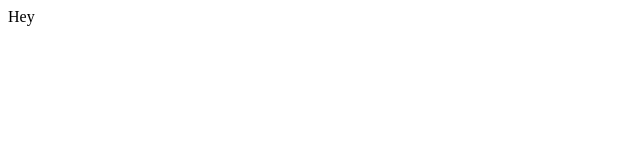
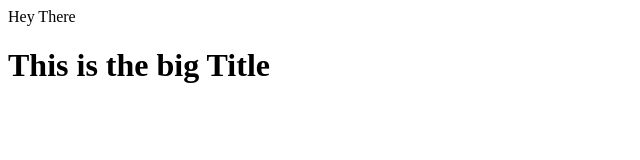
Before and after one commit to jeffmlb91/algo, a website: page index.html in a window 1280 px wide. Shown: the whole page, without its empty margins (0-640 px from the left). Drawn offline with Linux system fonts and the light colour scheme.

Commit message:
Learned to create and append element

```diff
--- a/app.js
+++ b/app.js
@@ -30,12 +30,26 @@
 
 
 
-const div = document.querySelector("div");
-// Text content will take the HTML
-//as is and display the text
-console.log(div.textContent);
+// const div = document.querySelector("div");
+// // Text content will take the HTML
+// //as is and display the text
+// console.log(div.textContent);
 
-// InnerText looks at the CSS as well as
-// In this case since the span as a
-// display: none, it will just print the text what's visible,...
-console.log(div.innerText);
+// // InnerText looks at the CSS as well as
+// // In this case since the span as a
+// // display: none, it will just print the text what's visible,...
+// console.log(div.innerText);
+
+
+// create a variable to store the targeted element
+const body = document.body;
+// create another variable of the object/tag we want to create;
+// use the createElement method to create it.
+const div = document.createElement('div');
+const firstTag = document.createElement('h1');
+//Add a content to the element you created
+div.textContent = "Hey There";
+firstTag.textContent = "This is the big Title";
+//append the element to its parent node
+div.append(firstTag);
+body.append(div);
--- a/index.html
+++ b/index.html
@@ -7,10 +7,10 @@
     <title>Document</title>
 </head>
 <body>
-    <div>
+   <!-- <div>
         <span>Hey</span>
         <span style="display: none">There</span>
-    </div>
+    </div>-->
     <script src="app.js"></script>
 </body>
 </html>
```
